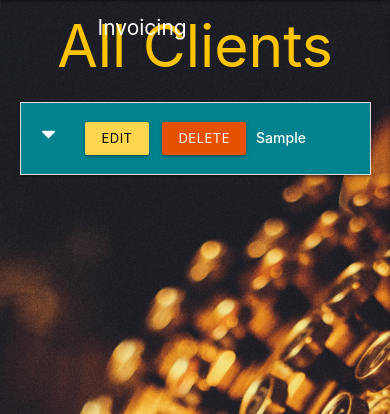
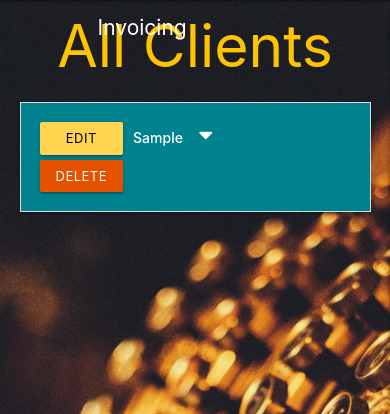
Before and after one commit to Code-Institute-Submissions/katjacodes-invoicingApp_OctResub, a Flask app: page / in a window 390 px wide. Shown: the part 56-470 px from the top of the page. Run offline with Flask 2, Linux system fonts and the light colour scheme; a database or web service that is not in the repository returns one stand-in record (values such as "Sample title"); some libraries are stand-ins or nearby versions.

Commit message:
restyled buttons on Client Info page and moved caret to display well across devices

```diff
--- a/static/css/style.css
+++ b/static/css/style.css
@@ -64,4 +64,8 @@ a { color: inherit; }
   .welcome {
     font-size: 3em;
   }
+
+  #editbutton, #deletebutton {
+    display: block;
+  }
 }
--- a/templates/clientInfo.html
+++ b/templates/clientInfo.html
@@ -10,12 +10,13 @@
         <li>
             <div class="collapsible-header white-text cyan darken-3 text-shadow">
                 <div class="col s3">
-                    <i class="fas fa-caret-down"></i>
-                    <a href="{{ url_for('edit_clientInfo', clientInfo_id=clientInfo._id) }}" class="btn-small amber lighten-2 black-text">Edit</a>
-                    <a href="{{ url_for('delete_clientInfo', clientInfo_id=clientInfo._id) }}" class="btn-small orange darken-4">Delete</a>
+                    <a href="{{ url_for('edit_clientInfo', clientInfo_id=clientInfo._id) }}" class="btn-small amber lighten-2 black-text" id="editbutton">Edit</a>
+                    <a href="{{ url_for('delete_clientInfo', clientInfo_id=clientInfo._id) }}" class="btn-small orange darken-4" id="deletebutton">Delete</a>
+
                 </div>
                 <div class="col s9">
                     <strong>{{ clientInfo.client_organization }}</strong>
+                    <i class="fas fa-caret-down"></i>
                 </div>
             </div>
             <div class="collapsible-body cyan lighten-4">
```
